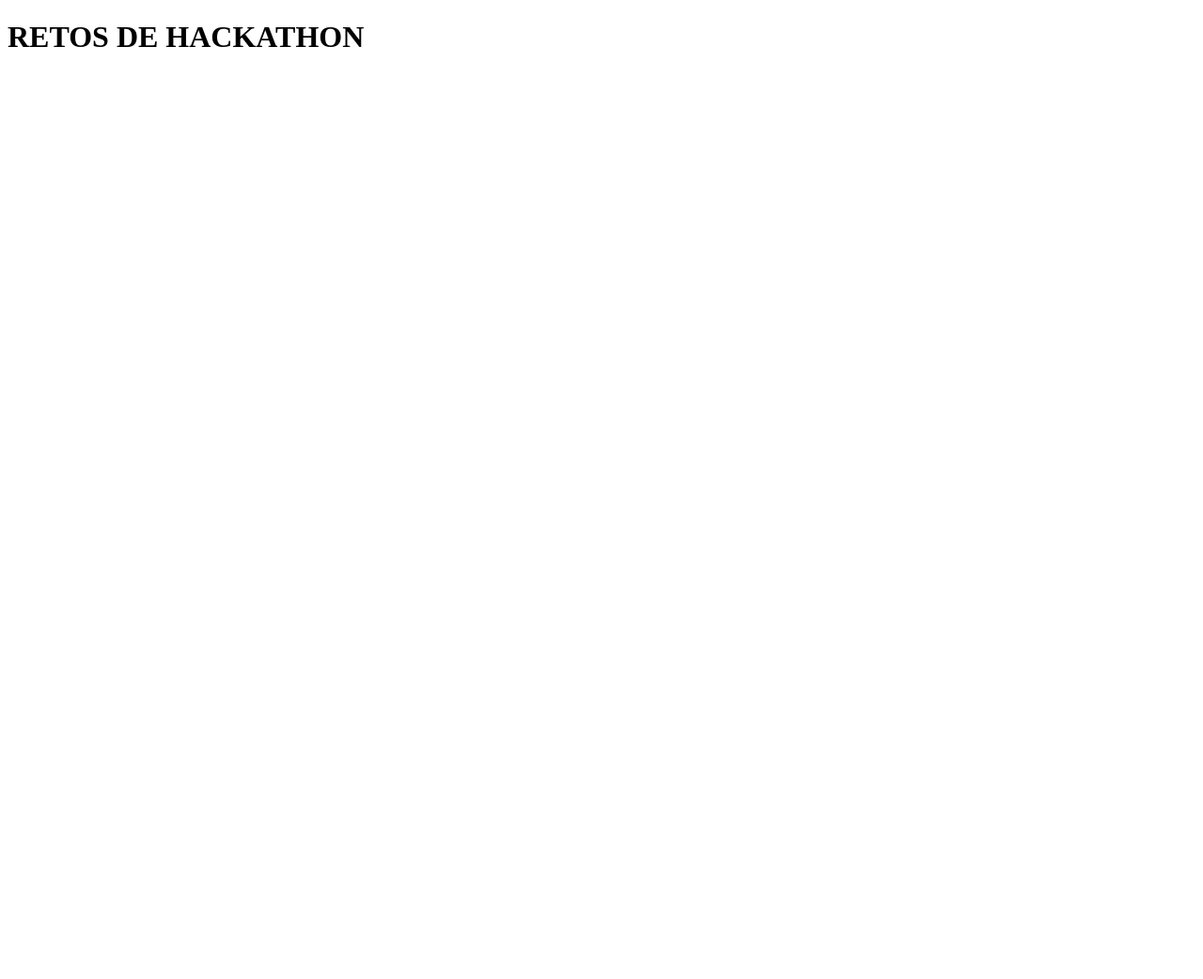
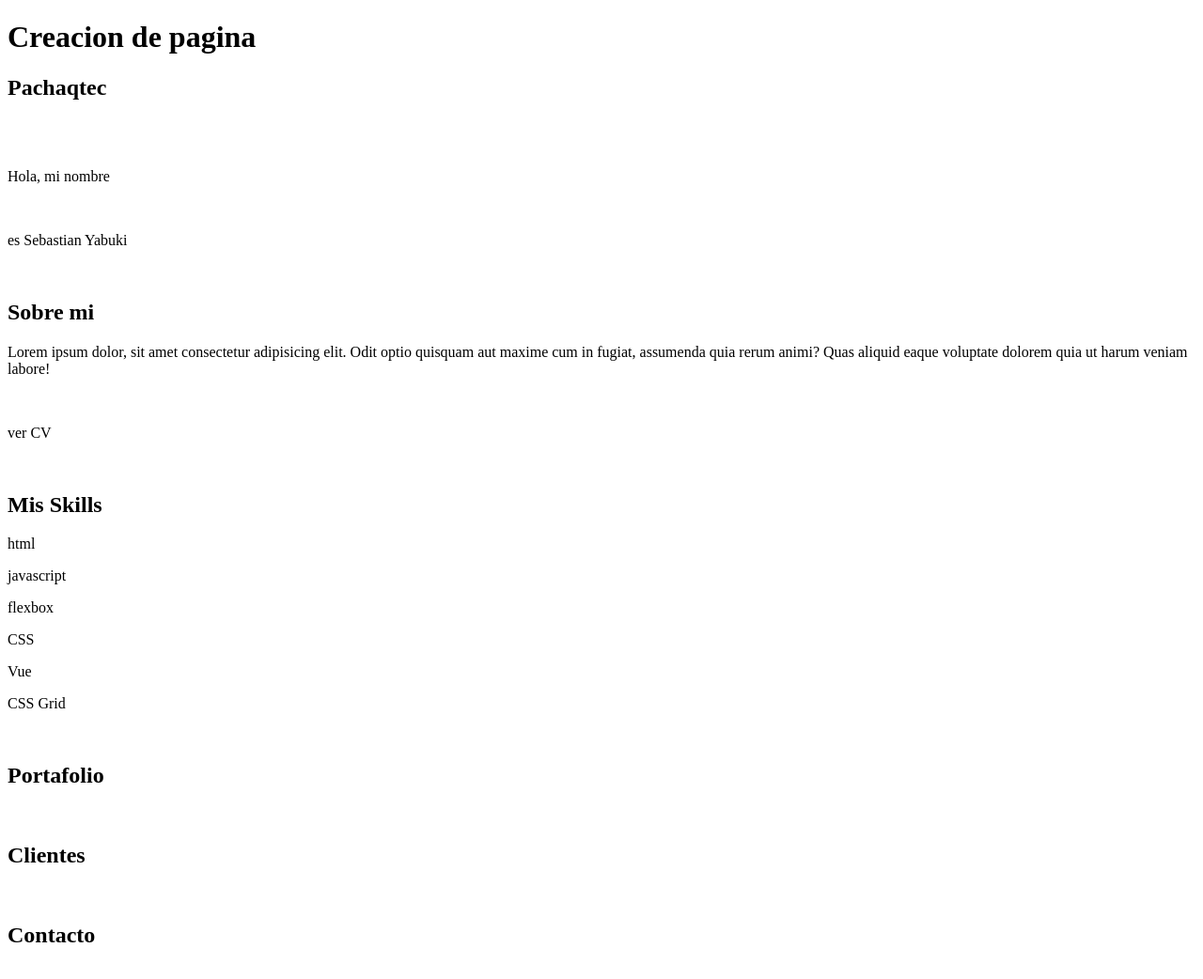
Before and after one commit to raulnietoj/hackathon2githubpages, a plain HTML site: page index.html in a window 1280 px wide. Shown: the whole page at 94% size. Before the commit the page ends 800 px from the top, so only its background shows below. Drawn offline with Linux system fonts and the light colour scheme.

Commit message:
Add files via upload

```diff
--- a/index.html
+++ b/index.html
@@ -1,11 +1,41 @@
 <!DOCTYPE html>
-<html lang="en">
+<html lang="es">
 <head>
     <meta charset="UTF-8">
     <meta name="viewport" content="width=device-width, initial-scale=1.0">
-    <title>HACKATHON</title>
+    <title>RETO 4</title>
 </head>
 <body>
-    <h1>RETOS DE HACKATHON</h1>
+    <header>
+        <h1>Creacion de pagina</h1>
+    </header>
+        <section>
+            <h1>Pachaqtec</h1><br><br>
+            <p>Hola, mi nombre</p><br>
+            <p>es Sebastian Yabuki</p>
+        </section><br>
+        <section>
+            <h1>Sobre mi</h1>
+            <p>Lorem ipsum dolor, sit amet consectetur adipisicing elit. Odit optio quisquam aut maxime cum in fugiat, assumenda quia rerum animi? Quas aliquid eaque voluptate dolorem quia ut harum veniam labore!</p><br>
+            <p>ver CV</p>
+        </section><br>
+        <section>
+            <h1>Mis Skills</h1>
+                <p>html</p>
+                <p>javascript</p>
+                <p>flexbox</p>
+                <p>CSS</p>
+                <p>Vue</p>
+                <p>CSS Grid</p>
+        </section><br>
+        <section>
+            <h1>Portafolio</h1>
+        </section><br>
+        <section>
+            <h1>Clientes</h1>
+        </section><br>
+        <section>
+            <h1>Contacto</h1>
+        </section><br>
 </body>
 </html>
```
